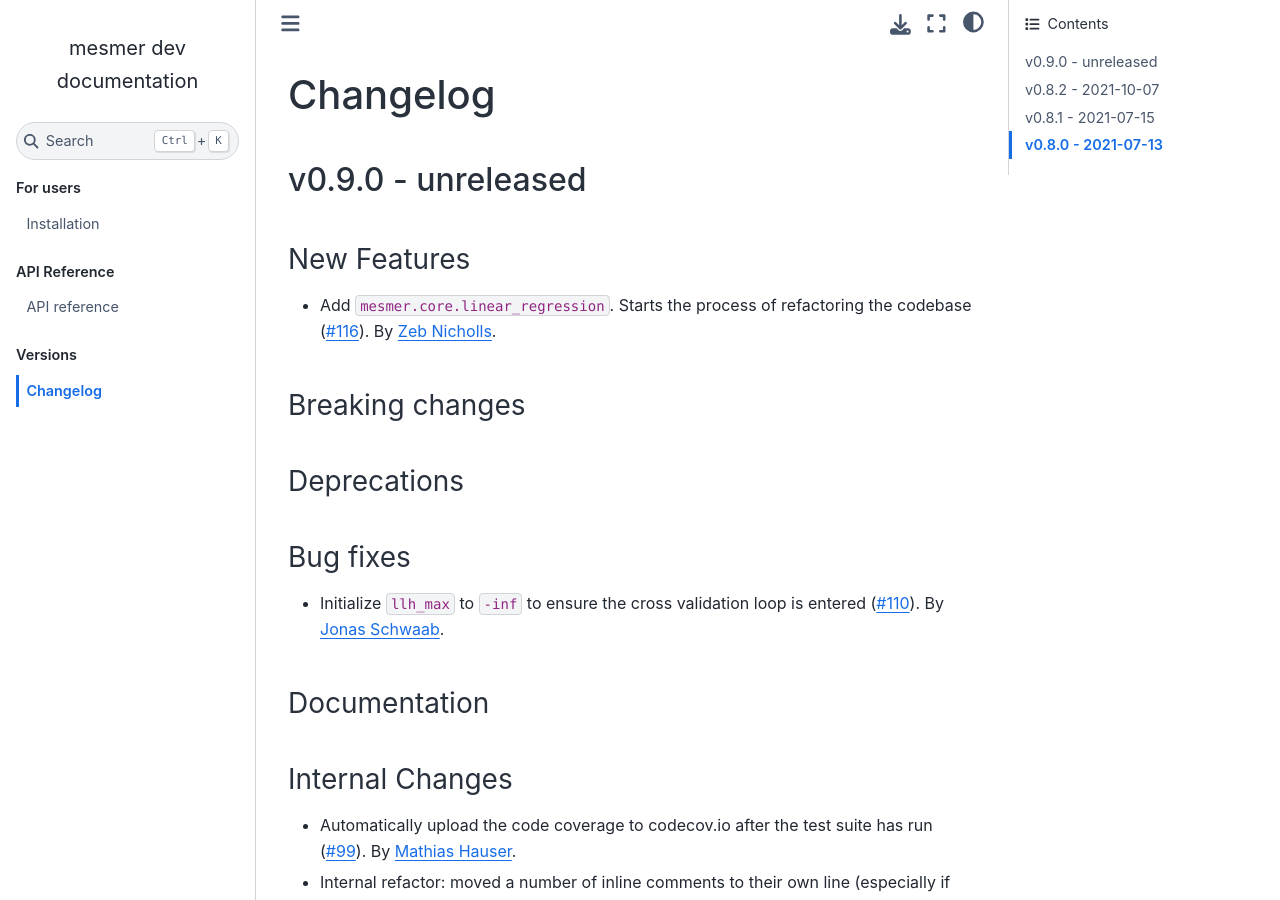
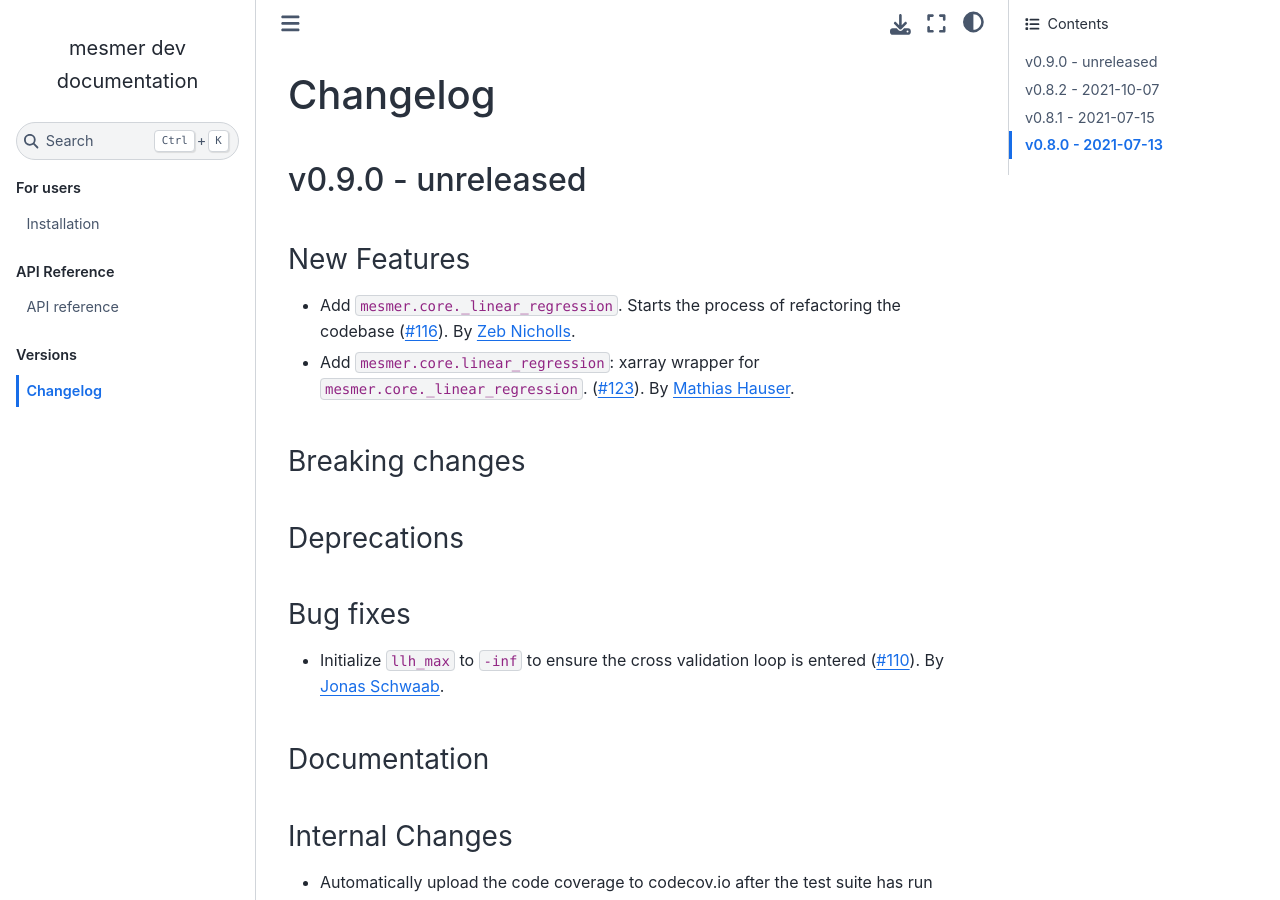
Before and after one commit to MESMER-group/mesmer, a Sphinx documentation site: the page built from docs/source/changelog.rst, in a window 1280 px wide and 900 px high. Built offline with Sphinx 7.4.7 and the Sphinx Book theme 1.1.4, drawn with Linux system fonts in a browser that asks for light colours.

Commit message:
add docs

```diff
--- a/CHANGELOG.rst
+++ b/CHANGELOG.rst
@@ -7,9 +7,13 @@ v0.9.0 - unreleased
 New Features
 ^^^^^^^^^^^^
 
-- Add ``mesmer.core.linear_regression``. Starts the process of refactoring the
+- Add ``mesmer.core._linear_regression``. Starts the process of refactoring the
   codebase (`#116 <https://github.com/MESMER-group/mesmer/pull/116>`_).
   By `Zeb Nicholls <https://github.com/znicholls>`_.
+- Add ``mesmer.core.linear_regression``: xarray wrapper for ``mesmer.core._linear_regression``.
+  (`#123 <https://github.com/MESMER-group/mesmer/pull/123>`_).
+  By `Mathias Hauser <https://github.com/mathause>`_.
+
 
 Breaking changes
 ^^^^^^^^^^^^^^^^
```
Also changed, not shown: docs/source/api.rst (+8 -0 lines).
